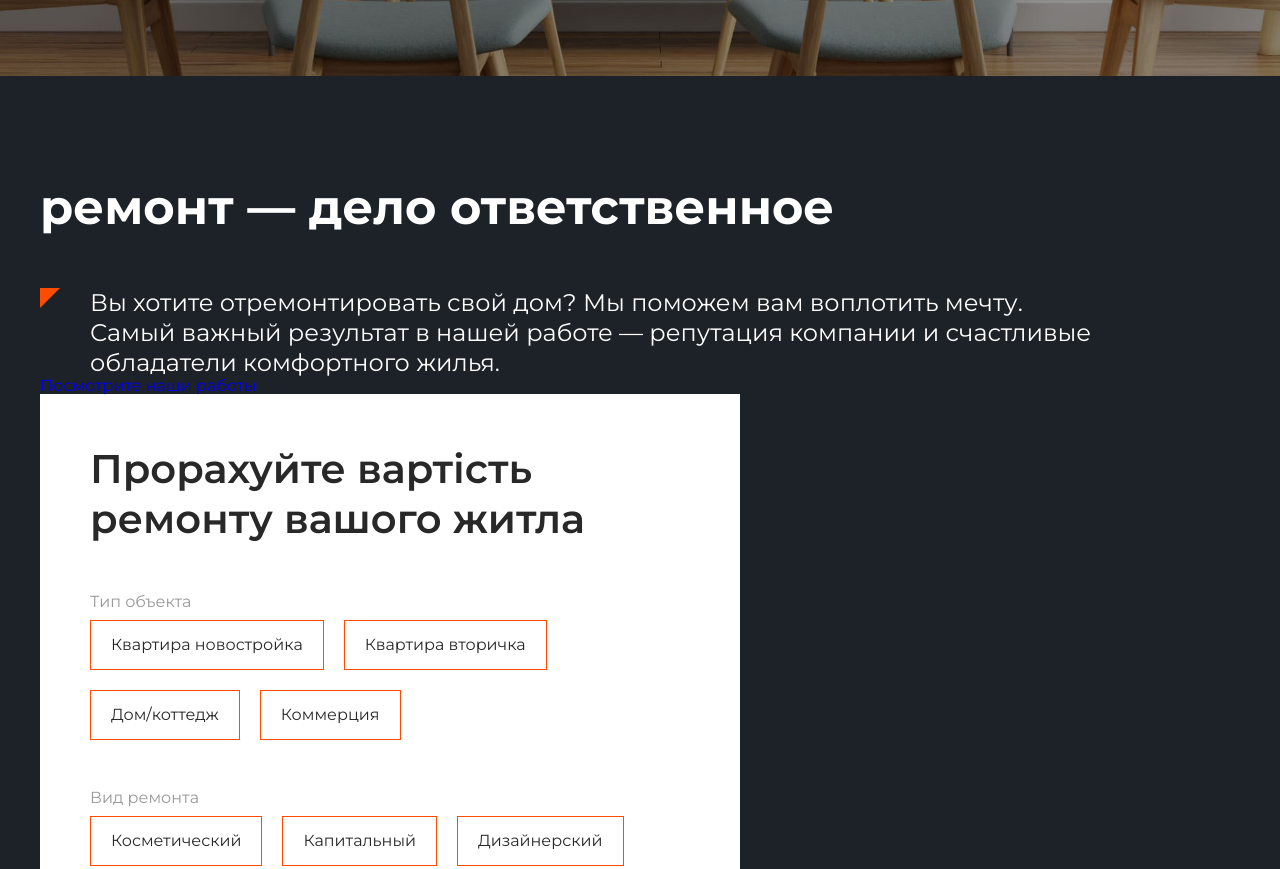
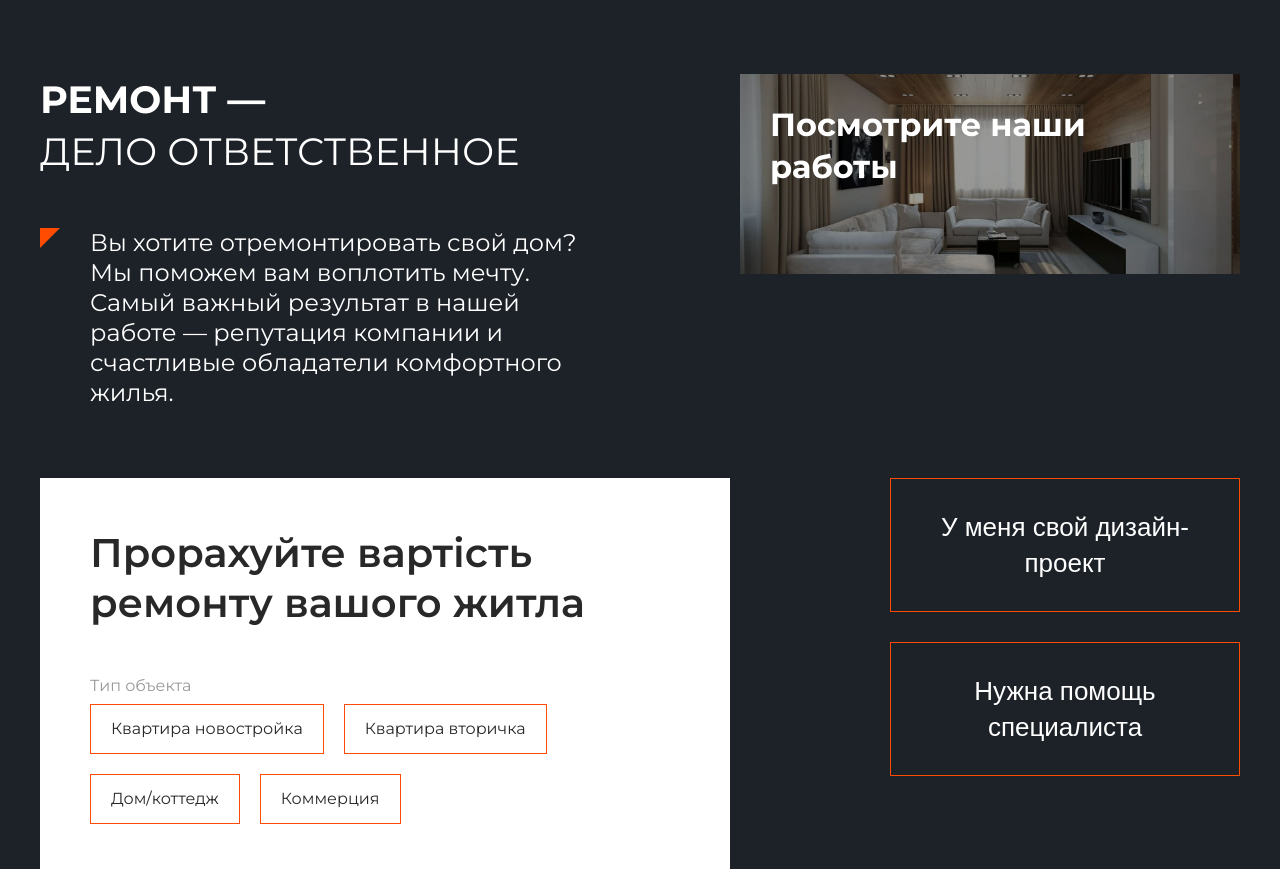
Before and after one commit to lawless1213/VLhome, a website: page src/index.html in a window 1280 px wide. Shown: the part 740-1609 px from the top of the page. Drawn offline with nearby package versions, Linux system fonts and the light colour scheme; files that its build step writes are made by us from their sources.

Commit message:
section calculator

```diff
--- a/src/html/sections/_calculator.html
+++ b/src/html/sections/_calculator.html
@@ -2,7 +2,10 @@
 	<div class="container">
 			<div class="section_content">
 				<div class="text">
-					<h1 class="section_title">ремонт — дело ответственное</h1>
+					<h1 class="section_title upper">
+						Ремонт —
+						<p>дело ответственное</p>
+					</h1>
 					<div class="description">
 						<p>Вы хотите отремонтировать свой дом?
 							Мы поможем вам воплотить мечту.</p>
@@ -58,7 +61,7 @@
 							<div class="question_title">Площа</div>
 							<div class="answers_list">
 								<div class="square_range">
-									<input class="range" type="range" min="0" max="300" step="1" value="0">
+									<input class="range" type="range" min="20" max="300" step="1" value="0">
 									<span class="range_min">20м2</span>
 									<span class="range_max">300м2</span>
 								</div>
--- a/src/scss/_global.scss
+++ b/src/scss/_global.scss
@@ -43,15 +43,19 @@ section {
     }
 
     .section_title {
-        line-height: 62px;
-        font-size: 48px;
+        line-height: 52px;
+        font-size: 38px;
         font-weight: 700;
 
-        .upper {
+        p {
+            font-weight: 400;
+        }
+
+        &.upper {
             text-transform: uppercase;
         }
 
-        .dark {
+        &.dark {
             color: $colorTextSecondary;
         }
     }
--- a/src/scss/_header.scss
+++ b/src/scss/_header.scss
@@ -6,6 +6,8 @@ header {
 	right: 0;
 	left: 0;
 	backdrop-filter: blur(6px);
+	z-index: 10;
+	background: rgba($colorPanel, 0.3);
 
 	.navbar {
 		display: flex;
--- a/src/scss/_mixin.scss
+++ b/src/scss/_mixin.scss
@@ -34,3 +34,19 @@
     border-radius: $thumb-radius;
   }
 }
+
+@mixin paragraph() {
+  padding-left: 50px;
+
+  &:after {
+    content: '';
+    position: absolute;
+    left: 0;
+    top: 0;
+    width: 0;
+    height: 0;
+    border: 0 solid transparent;
+    border-bottom-width: 20px;
+    border-left: 20px solid $colorPrimary;
+  }
+}
--- a/src/scss/sections/_calculator.scss
+++ b/src/scss/sections/_calculator.scss
@@ -1,34 +1,45 @@
 section.calculator {
 	.section_content {
+		display: grid;
+		grid-template-columns: minmax(400px, 700px) minmax(300px, 500px);
+		gap: 70px 10px;
+
 		.text {
+			max-width: 600px;
+			padding-right: 50px;
+
 			.description {
+				@include paragraph();
 				position: relative;
+				margin-top: 50px;
+				line-height: 30px;
 				font-size: 24px;
-				line-height: 30px;
-				padding-left: 50px;
-				margin-top: 50px;
-
-				&:after {
-					content: '';
-					position: absolute;
-					left: 0;
-					top: 0;
-					width: 0;
-					height: 0;
-					border: 0 solid transparent;
-					border-bottom-width: 20px;
-					border-left: 20px solid $colorPrimary;
-				}
 			}
 		}
 
 		.works {
+			display: block;
+			align-self: flex-start;
+			width: 100%;
+			min-height: 200px;
+			padding: 30px;
+			line-height: 42px;
+			font-size: 32px;
+			font-weight: 700;
+			color: $colorTextPrimary;
+			background: url('/img/works.jpg');
+			background-repeat: no-repeat;
+			background-position: bottom center;
+			background-size: cover;
+			transition: $transition;
 
+			&:hover {
+				box-shadow: inset 0 0 10px 10px $colorPanel;
+			}
 		}
 
 		.form_calculator {
 			width: 100%;
-			max-width: 700px;
 			padding: 50px;
 			color: $colorTextSecondary;
 			background: $colorTextPrimary;
@@ -78,6 +89,8 @@ section.calculator {
 		.actions {
 			display: flex;
 			flex-wrap: wrap;
+			justify-content: flex-end;
+			align-self: flex-start;
 			gap: 30px;
 
 			button {
@@ -96,5 +109,18 @@ section.calculator {
 				}
 			}
 		}
+
+		@include mediaScreen(0, $tablet-landscape) {
+			grid-template-columns: 1fr;
+
+			.text {
+				max-width: unset;
+				padding-right: 0;
+			}
+
+			.actions {
+				justify-content: space-around;
+			}
+		}
 	}
 }
--- a/src/scss/sections/_main.scss
+++ b/src/scss/sections/_main.scss
@@ -10,8 +10,8 @@ section.main {
 
 		h4 {
 			margin-top: 20px;
-			line-height: 46px;
-			font-size: 36px;
+			line-height: 36px;
+			font-size: 26px;
 		}
 
 		.actions {
```
Also changed, not shown: build/css/style.css, build/css/style.min.css, build/img/Rectangle 110 (1).jpg (added), build/img/works.jpg (added), build/index.html, src/img/works.jpg (added).
